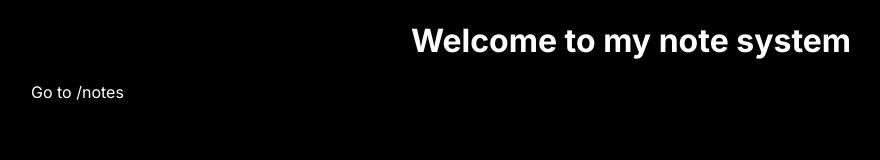
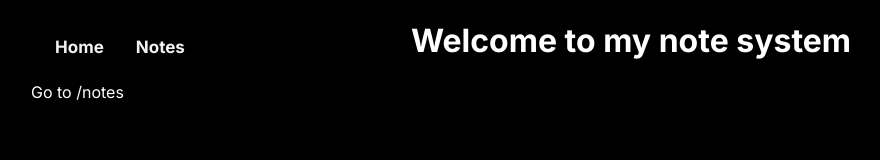
Before and after one commit to aikooo7/Notes_website, a Next.js app: page / in a window 1280 px wide. Shown: the top 160 px of the page, without its empty margins (9-889 px from the left). Built offline with nearby package versions, Linux system fonts and the light colour scheme.

Commit message:
Added a navbar.
Signed-off-by: aikoo7 <prozinhopro1973@gmail.com>

```diff
--- a/app/layout.tsx
+++ b/app/layout.tsx
@@ -1,12 +1,13 @@
 import './global.css'
 import type { Metadata } from 'next'
 import { Inter } from 'next/font/google'
+import Link from 'next/link'
 
 const inter = Inter({ subsets: ['latin'] })
 
 export const metadata: Metadata = {
-  title: 'Create Next App',
-  description: 'Generated by create next app',
+  title: 'My notes system',
+  description: 'Yes silly boy, I did this xD',
 }
 
 export default function RootLayout({
@@ -16,7 +17,18 @@ export default function RootLayout({
 }) {
   return (
     <html lang="en">
-      <body className={inter.className}>{children}</body>
+      <body className={inter.className}>{children}
+      <main>
+        <nav>
+          <Link href="/">
+            Home
+          </Link>
+          <Link href="/notes">
+            Notes
+          </Link>
+        </nav>
+      </main>
+      </body>
     </html>
   )
 }
```
